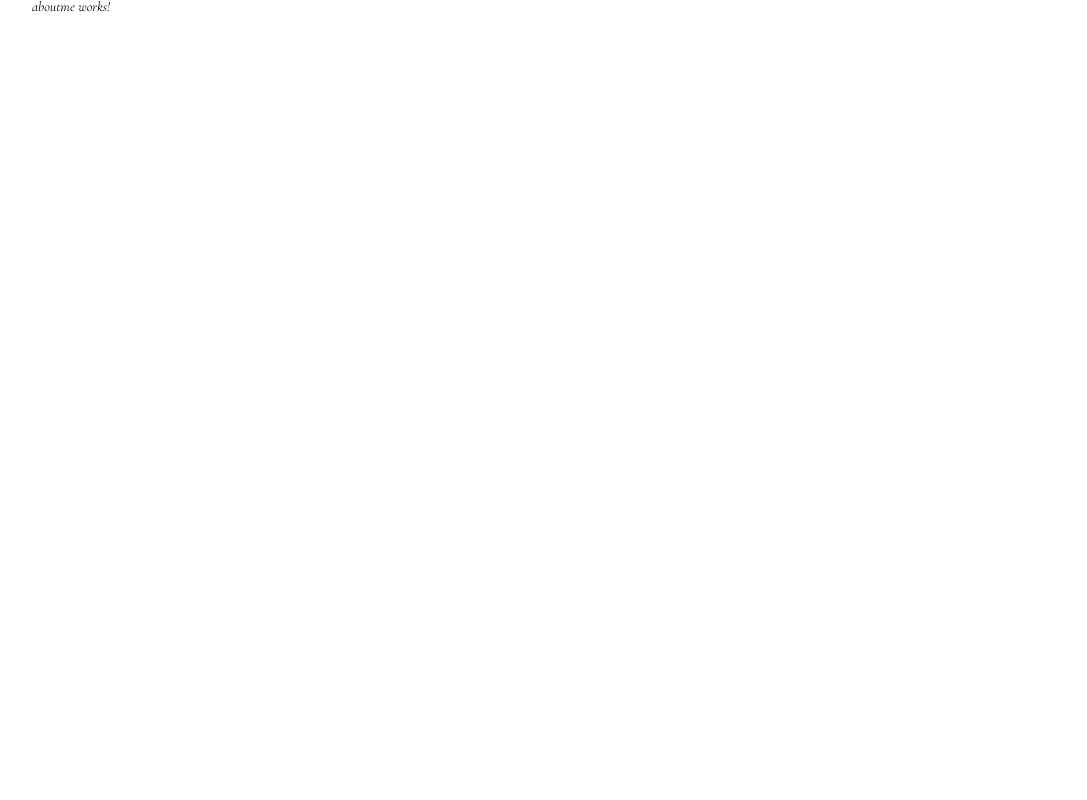
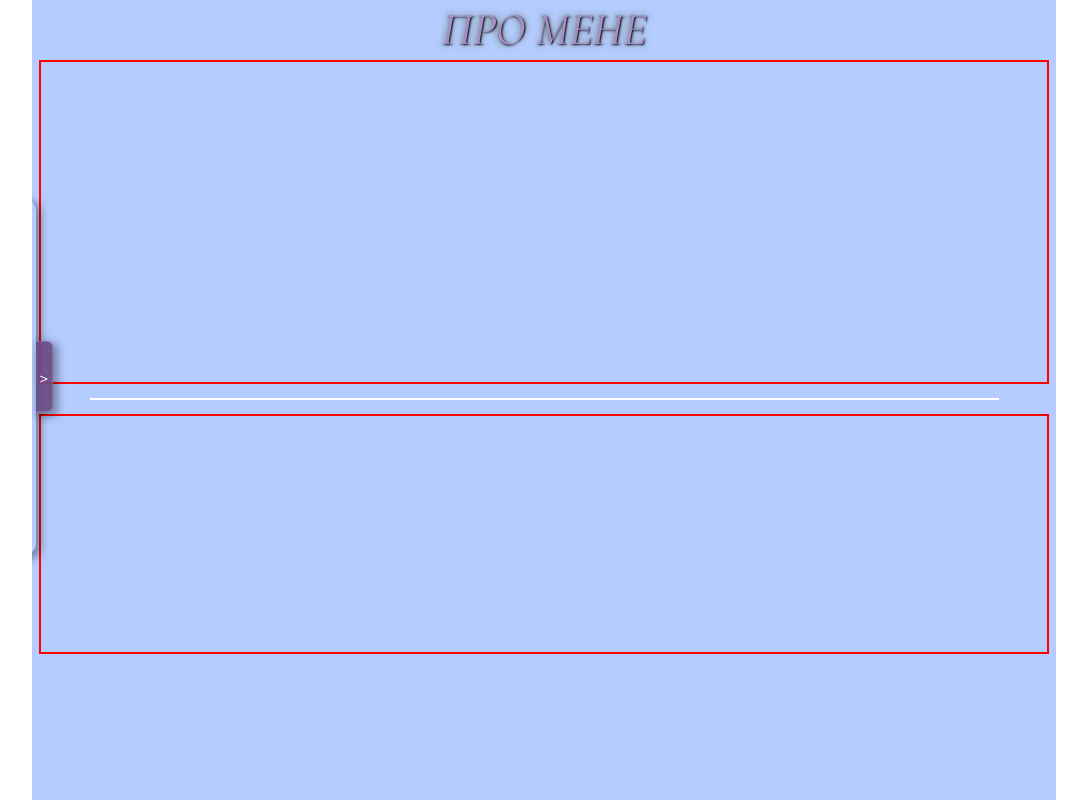
Before and after one commit to Pasha147/LawUkr, an Angular app in the folder Lawukr/: page /aboutme in a window 1280 px wide. Shown: the whole page, without its empty margins (96-1183 px from the left). Built offline with nearby package versions, Linux system fonts and the light colour scheme.

Commit message:
AboutMe the get service has been added

```diff
--- a/Lawukr/src/app/aboutme/aboutme.component.html
+++ b/Lawukr/src/app/aboutme/aboutme.component.html
@@ -1 +1,12 @@
-<p>aboutme works!</p>
+<div class="aboutCont">
+  <header>
+    <h1>Про мене</h1>
+  </header>
+  <article class="art1">
+    <div class="imgCont"></div>
+  </article>
+  <div class="linecont">
+    <div class="line"></div>
+  </div>
+  <article class="art2"></article>
+</div>
--- a/Lawukr/src/app/aboutme/aboutme.component.scss
+++ b/Lawukr/src/app/aboutme/aboutme.component.scss
@@ -0,0 +1,29 @@
+.aboutCont {
+  $bgc: rgb(180, 204, 255);
+  background: $bgc;
+  color: #8865b9;
+  width: 100%;
+  min-height: 100vh;
+  padding: 0.5rem;
+  overflow-x: hidden;
+
+  header {
+    margin-bottom: 0.5rem;
+    h1 {
+      color: #a88fcc;
+      text-align: center;
+      text-transform: uppercase;
+      text-shadow: 1px 1px 2px black, 0 0 0.5rem rgb(70, 78, 35);
+    }
+  }
+  .art1 {
+    border: red 2px solid;
+    .imgCont {
+      height: 40vh;
+    }
+  }
+  .art2 {
+    border: red 2px solid;
+    height: 30vh;
+  }
+}
--- a/Lawukr/src/app/aboutme/aboutme.component.ts
+++ b/Lawukr/src/app/aboutme/aboutme.component.ts
@@ -1,15 +1,23 @@
 import { Component, OnInit } from '@angular/core';
+import { GetPostService } from '../get-post.service';
 
 @Component({
   selector: 'app-aboutme',
   templateUrl: './aboutme.component.html',
-  styleUrls: ['./aboutme.component.scss']
+  styleUrls: ['./aboutme.component.scss'],
 })
 export class AboutmeComponent implements OnInit {
-
-  constructor() { }
+  constructor(private getPostService: GetPostService) {}
 
   ngOnInit(): void {
+    this.getAboutMeData();
   }
 
+  getAboutMeData(): void {
+    this.getPostService.getAboutMeData().subscribe((data) => {
+      this.aboutMeData = data;
+    });
+  }
+
+  aboutMeData: any[] = [];
 }
--- a/Lawukr/src/app/get-post.service.ts
+++ b/Lawukr/src/app/get-post.service.ts
@@ -1,7 +1,13 @@
 import { HttpClient, HttpHeaders } from '@angular/common/http';
 import { Injectable } from '@angular/core';
 import { Observable, of } from 'rxjs';
-import { expData, publicPict, sliderData, publics } from 'src/assets/app_data';
+import {
+  expData,
+  publicPict,
+  sliderData,
+  publics,
+  aboutMeData,
+} from 'src/assets/app_data';
 
 import { ConsultForm, Slider } from './interfaces';
 import { MessageService } from './message.service';
@@ -39,4 +45,7 @@ export class GetPostService {
   getPublics(): Observable<any[]> {
     return of(publics);
   }
+  getAboutMeData(): Observable<any[]> {
+    return of(aboutMeData);
+  }
 }
--- a/Lawukr/src/assets/app_data.ts
+++ b/Lawukr/src/assets/app_data.ts
@@ -134,3 +134,19 @@ export const publics = [
       'Участь у Всеукраїнській науково-практиній конференції «Модернізація України: проблеми та технології успішності» проведеної Міжрегіональною Академією управління персоналом та публікація тез доповіді.',
   },
 ];
+
+export const aboutMeData = [
+  {
+    img: './img/projects/6.jpg',
+    name: 'Matlab',
+
+    position1: {
+      bottom: '50%',
+      left: '50%',
+      transform: 'rotate(5deg) ',
+    },
+
+    header: 'Finite Element Method',
+    text: [],
+  },
+];
```
